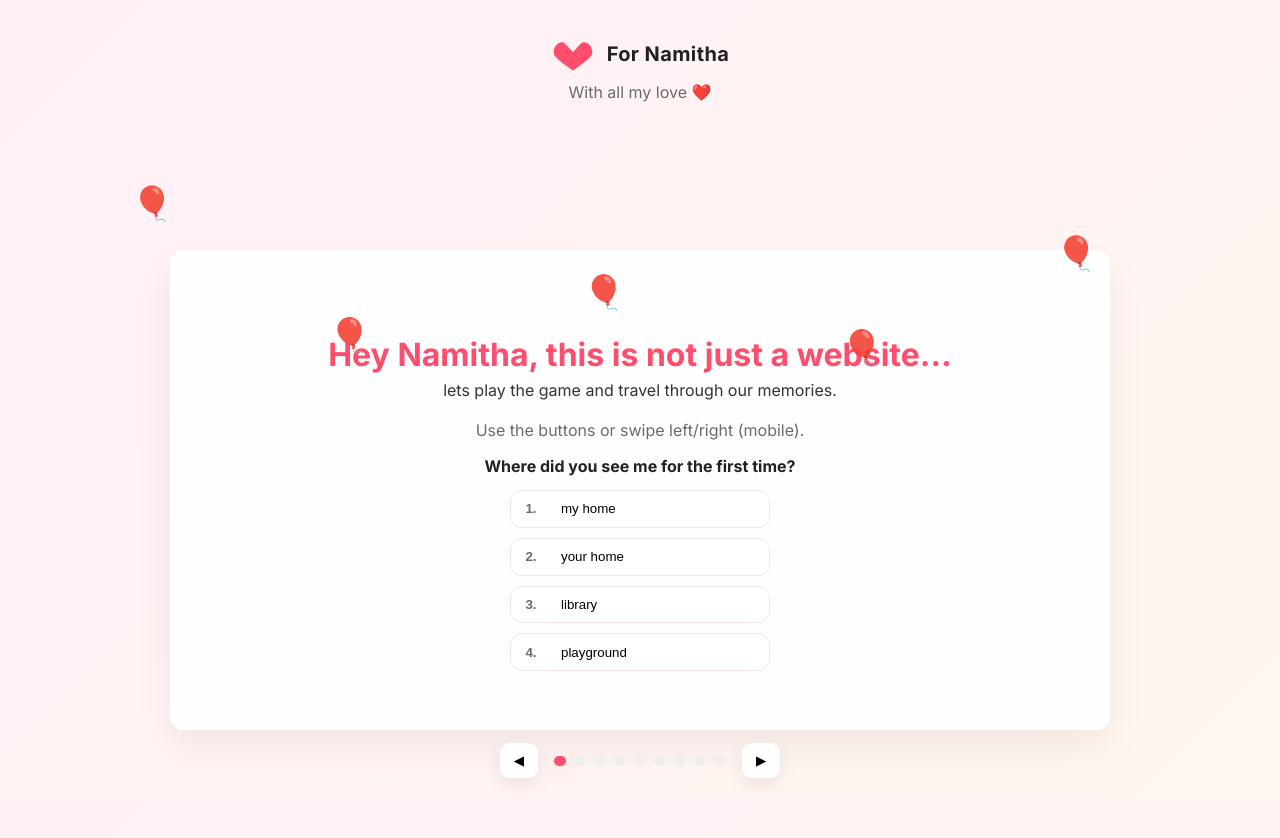
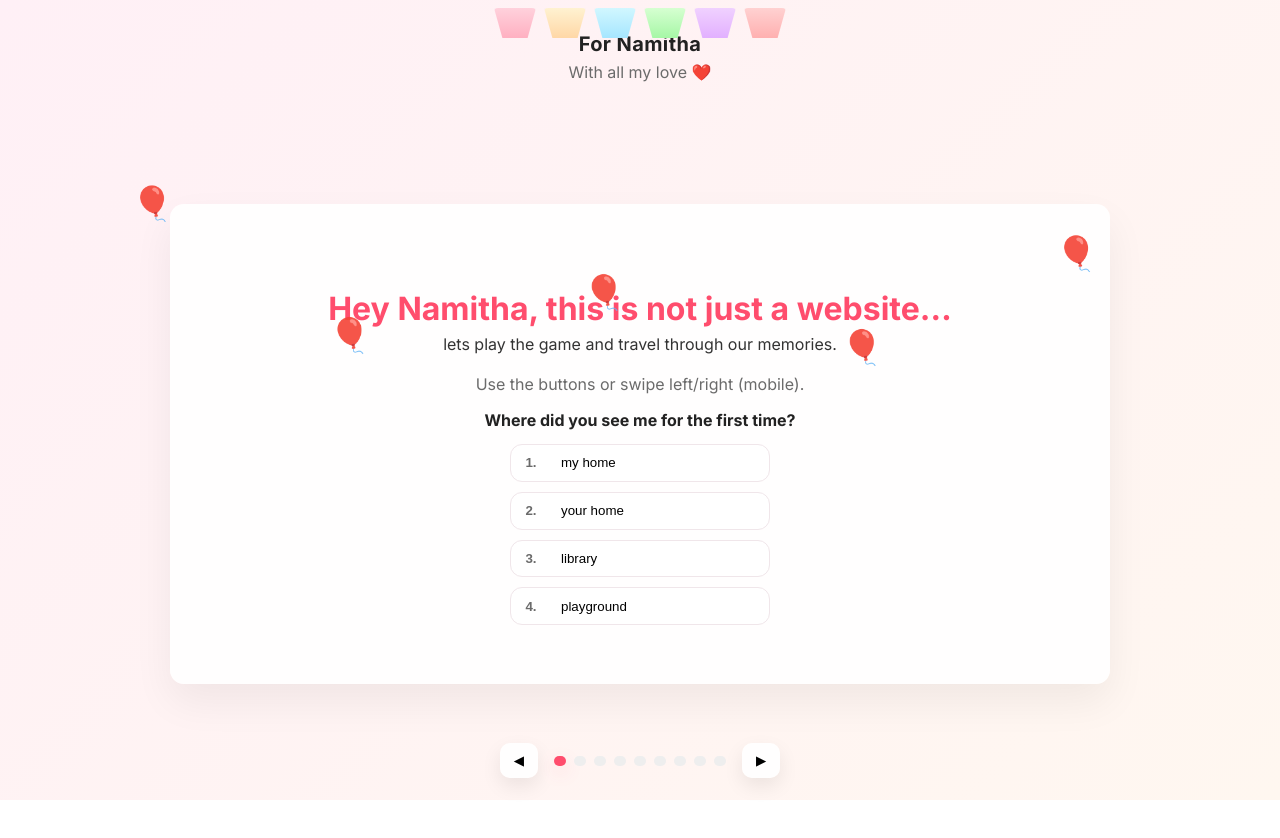
Before and after one commit to S-Selva-Murugan/Birthday, a Next.js app: page / in a window 1280 px wide. Shown: the top 838 px of the page. After the commit the page ends 800 px from the top, so only its background shows below. Built offline with nearby package versions, Linux system fonts and the light colour scheme.

Commit message:
Add bunting banner, header badge; remove heart.svg

```diff
--- a/components/Balloons.js
+++ b/components/Balloons.js
@@ -1,5 +1,15 @@
 export default function Balloons() {
   return (
+    <>
+      <div className="bunting" aria-hidden>
+        <span className="flag f1" />
+        <span className="flag f2" />
+        <span className="flag f3" />
+        <span className="flag f4" />
+        <span className="flag f5" />
+        <span className="flag f6" />
+      </div>
+
       <div className="balloons" aria-hidden>
         <div className="balloon b1">🎈</div>
         <div className="balloon b2">🎈</div>
@@ -7,5 +17,6 @@ export default function Balloons() {
         <div className="balloon b4">🎈</div>
         <div className="balloon b5">🎈</div>
       </div>
+    </>
   )
 }
--- a/components/Header.js
+++ b/components/Header.js
@@ -2,7 +2,7 @@ export default function Header({ name = 'Namitha' }) {
   return (
     <header className="site-header">
       <div className="logo">
-        <img src="/heart.svg" alt="heart" className="logo-heart" />
+        {/* <span className="logo-badge" aria-hidden /> */}
         <h1>For {name}</h1>
       </div>
       <p className="sub">With all my love ❤️</p>
--- a/pages/index.js
+++ b/pages/index.js
@@ -327,6 +327,7 @@ export default function Home() {
             {sections[index].type === 'promise' && (
               <div className="promise-card">
                 <div className="promise-text">
+                  <p>I know I made our relationship harder than it needed to be… but I’m here to fix, not repeat.</p>
                   <p>I’ll do whatever it takes to see you smile — not perfectly, but sincerely, every day.</p>
                   <p>You’ve always been my queen, even on the days I didn’t act like it enough.</p>
                   <p>For the times I was stubborn, confusing, or just a headache… I’m really sorry.</p>
--- a/styles/globals.css
+++ b/styles/globals.css
@@ -24,6 +24,7 @@ body{
 
 .site-header{display:flex;flex-direction:column;align-items:center;padding:2rem 1rem}
 .logo{display:flex;align-items:center;gap:.75rem}
+.logo-badge{width:44px;height:44px;border-radius:10px;background:linear-gradient(180deg,var(--accent),#ff9fb3);display:inline-block}
 .logo-heart{width:44px;height:44px}
 .site-header h1{margin:0;font-size:1.25rem;letter-spacing:0.4px}
 .sub{margin:0;margin-top:.35rem;color:var(--muted)}
@@ -52,6 +53,21 @@ body{
   0%{transform:translateY(110vh) translateX(0) scale(0.95)}
   50%{transform:translateY(40vh) translateX(10px) scale(1.05)}
   100%{transform:translateY(-20vh) translateX(-10px) scale(1)}
+}
+
+/* bunting banner */
+.bunting{position:fixed;left:50%;transform:translateX(-50%);top:8px;display:flex;gap:8px;z-index:120;pointer-events:none}
+.flag{width:42px;height:30px;border-radius:4px;display:inline-block;clip-path:polygon(0 0,100% 0,80% 100%,20% 100%);box-shadow:0 6px 18px rgba(0,0,0,0.08)}
+.flag.f1{background:linear-gradient(180deg,#ffd1dc,#ffb0c1)}
+.flag.f2{background:linear-gradient(180deg,#fff2d1,#ffd7a6)}
+.flag.f3{background:linear-gradient(180deg,#d1f7ff,#a6e6ff)}
+.flag.f4{background:linear-gradient(180deg,#d6ffd1,#a6f7a6)}
+.flag.f5{background:linear-gradient(180deg,#f0d1ff,#e2b0ff)}
+.flag.f6{background:linear-gradient(180deg,#ffd1d1,#ffb0b0)}
+
+@media (max-width:700px){
+  .bunting{top:6px}
+  .flag{width:34px;height:26px}
 }
 
 /* small screens */
@@ -115,7 +131,7 @@ body{
 
   .hero-inner h2{font-size:1.6rem}
 
-  .site-header{padding:.75rem 1rem}
+  .site-header{margin-top: 15px;}
   .site-header h1{font-size:1rem}
 
 
@@ -132,7 +148,7 @@ body{
 
 /* Story-style navigation */
 .story-root{position:relative}
-.story-container{min-height:calc(100vh - 88px);display:flex;align-items:center;justify-content:center;padding:1.25rem}
+.story-container{min-height:calc(100vh - 140px);display:flex;align-items:center;justify-content:center;padding:1.25rem}
 .story-card{width:100%;max-width:940px;background:rgba(255,255,255,0.95);border-radius:14px;padding:1.25rem;display:flex;align-items:center;justify-content:center;min-height:60vh;box-shadow:0 18px 40px rgba(0,0,0,0.06)}
 .story-controls{position:fixed;left:0;right:0;bottom:22px;display:flex;align-items:center;justify-content:center;gap:16px;z-index:60}
 .story-controls .nav{background:rgba(255,255,255,0.9);border:0;padding:10px 14px;border-radius:10px;box-shadow:0 8px 20px rgba(0,0,0,0.08);cursor:pointer}
```
Lines whose indentation alone changed are shown as unchanged.
